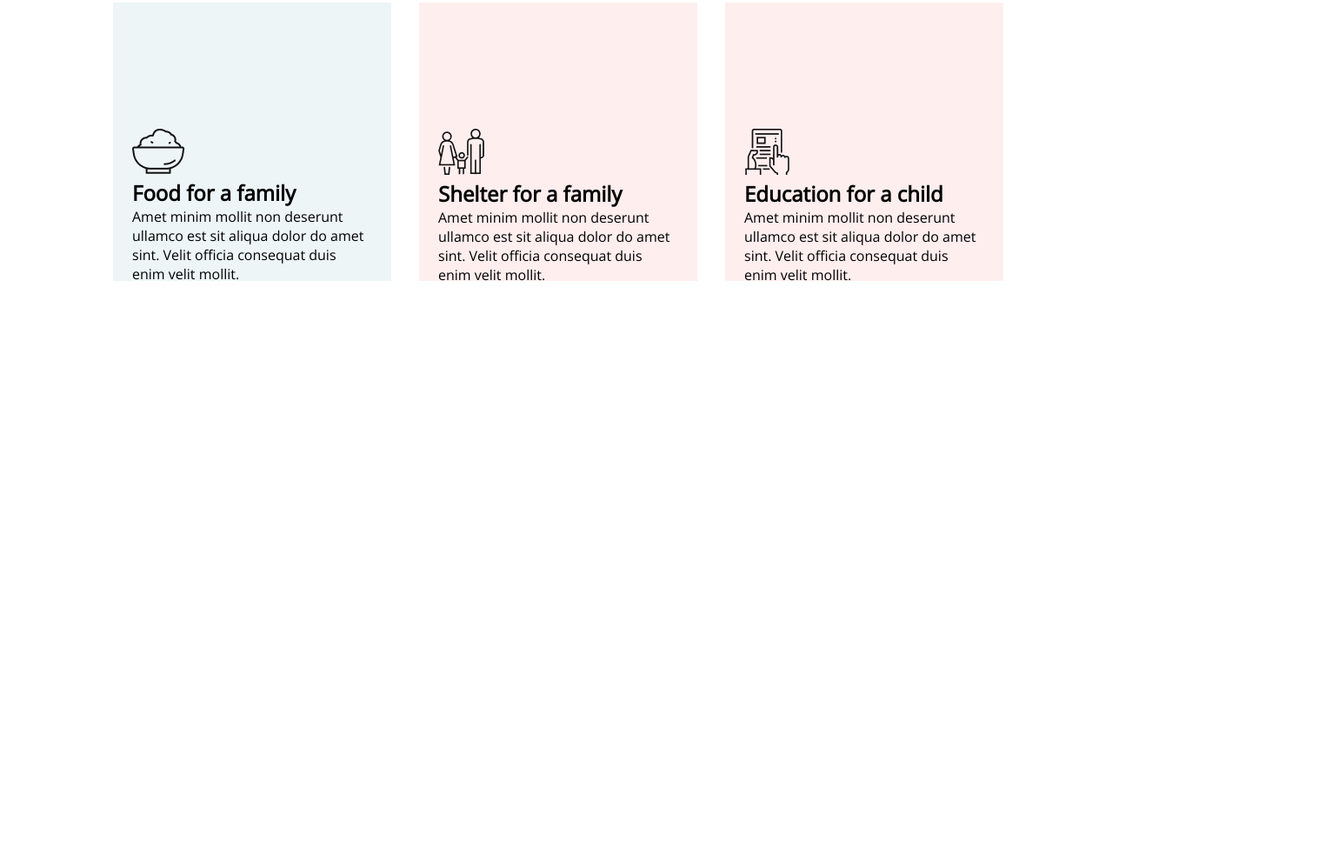
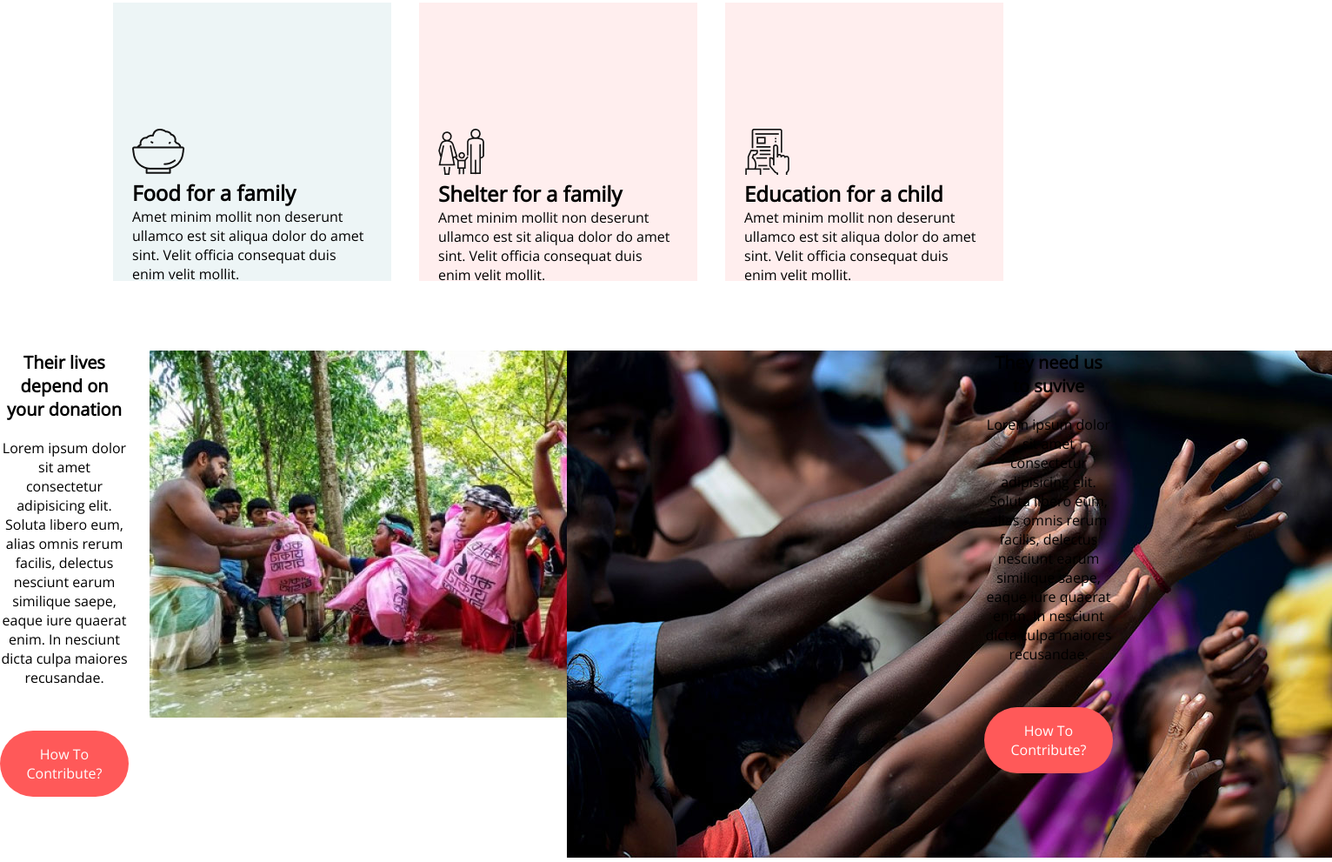
Before and after one commit to AbdulBari7448/help-project, a plain HTML site: page index.html in a window 1280 px wide. Shown: the part 2027-3018 px from the top of the page at 87% size, 1532 px wide, since content can reach past the window. Before the commit the page ends 2430 px from the top, so only its background shows below. Drawn offline with nearby package versions, Linux system fonts and the light colour scheme.

Commit message:
description

```diff
--- a/index.html
+++ b/index.html
@@ -74,11 +74,34 @@
         </div>
 
         </section>
-        <section class="description">
-            <div class="des"></div>
-            <div class="des"></div>
-            <div class="des"></div>
-            <div class="des"></div>
+
+        <section>
+        <div class="description">
+            <div class="des">
+                <p class="des-title">Their lives depend on your donation</p>
+                <p class="des-description">
+                    Lorem ipsum dolor sit amet consectetur adipisicing elit. Soluta libero eum, alias omnis rerum facilis, delectus nesciunt earum similique saepe, eaque iure quaerat enim. In nesciunt dicta culpa maiores recusandae.
+                </p>
+                <button class="btn-primary">How To Contribute?</button>
+            </div>
+            <div class="des">
+                <img src="images/donation11.jpg" alt="">
+            </div>
+            <div class="des">
+                <img src="images/donation13.jpg" alt="">
+            </div>
+            <div class="des">
+                <p class="des-title">They need us to suvive</p>
+                <p class="des-description">
+                    Lorem ipsum dolor sit amet consectetur adipisicing elit. Soluta libero eum, alias omnis rerum facilis, delectus nesciunt earum similique saepe, eaque iure quaerat enim. In nesciunt dicta culpa maiores recusandae.
+                </p>
+                <button class="btn-primary">How To Contribute?</button>
+            </div>
+
+        </div>
+        </section>
+        <section>
+
         </section>
     </main>
     <footer>
--- a/styles/help-project.css
+++ b/styles/help-project.css
@@ -108,3 +108,22 @@ input{
    padding: 145px 22px 54px;
    justify-content: space-around;
 }
+
+/* description */
+.description{
+    display: flex;
+    gap: 24px;
+    justify-content: center;
+    text-align: center;
+
+}
+.des{
+    width: 456px;
+    height: 477px;
+    border: 1px solid none;
+
+}
+.des-title{
+    font-weight: 700;
+    font-size: 20px;
+}
```
